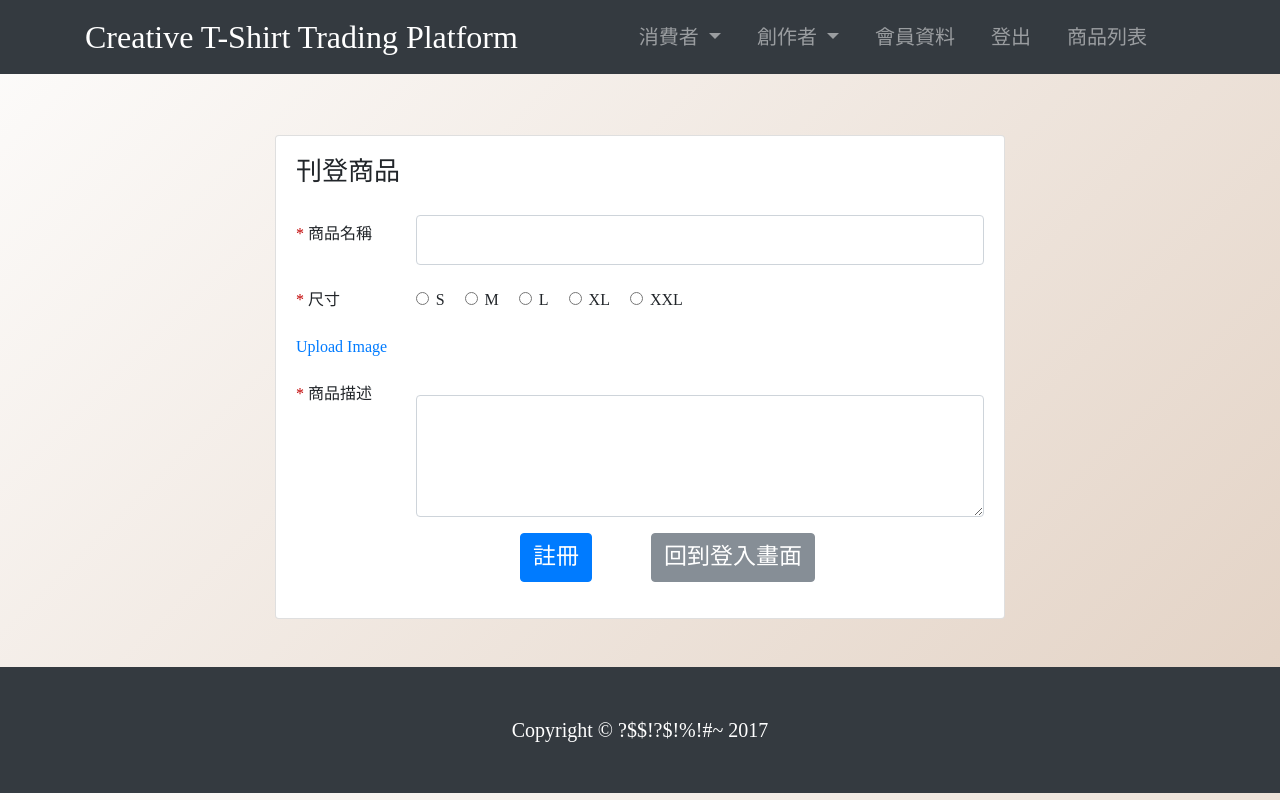
After one commit to DreamingTraveler/PythonXFlask_Web_Development, a Flask app: page /goods/publish_goods in a window 1280 px wide. The commit adds this page. Run offline with Flask 2, Linux system fonts and the light colour scheme; the visitor is signed in with stand-in values (Sample User, id 1); parts of the project's set-up code (start-up, migrations or seed data) failed here and were passed over; some libraries are stand-ins or nearby versions.

```diff
--- a/app.py
+++ b/app.py
@@ -77,6 +77,57 @@ def create_testdata():
             sd; klsdk; lfkps;dlpfl, sp;l
             sdf ;lkl;sdk ;lksd;lkf[pqle[prk '''
         models.db.session.add(goods)
+
+    order = models.Order()
+    order.amount = 881
+    order.purchaser = member
+    models.db.session.add(order)
+
+    order_item = models.OrderItem()
+    order_item.quantity = 1
+    order_item.goods = goods
+    order_item.order = order
+    models.db.session.add(order_item)
+
+    comment1 = models.Comment()
+    comment1.author = member
+    comment1.goods = goods
+    comment1.message = '?????????渣SA{DQ@ㄉ@``CSCf;ll;z;'
+    models.db.session.add(comment1)
+
+    comment2 = models.Comment()
+    comment2.author = member
+    comment2.goods = goods
+    comment2.message = '爛!!!!!!!!!afgbbxvxv豬ad45675O--i092I0U302909JPJR3'
+    models.db.session.add(comment2)
+
+    comment3 = models.Comment()
+    comment3.author = member
+    comment3.goods = goods
+    comment3.message = 'xafaxoooooofafos@肥豬鷹!XXXXXXXXXXXXXXXXXXXXX'
+    models.db.session.add(comment3)
+
+    rating2 = models.Rating()
+    rating2.author = member
+    rating2.for_order_item = order_item
+    rating2.score = 1
+    rating2.message = '爛!!!!!!!!!afasjfjKJEPKRJPO--i092I0U302909JPJR3'
+    models.db.session.add(rating2)
+
+    rating = models.Rating()
+    rating.author = member
+    rating.for_order_item = order_item
+    rating.score = 3
+    rating.message = 'sdogkpa!I@(_)_)UafF())I#){(RU)USJOJIJLKJlj ojroqi *&:((((('
+    models.db.session.add(rating)
+
+    rating2 = models.Rating()
+    rating2.author = member
+    rating2.for_order_item = order_item
+    rating2.score = 1
+    rating2.message = '爛!!!!!!!!!afasjfjKJEPKRJPO--i092I0U302909JPJR3'
+    models.db.session.add(rating2)
+
     models.db.session.commit()
 @app.route('/')
 def index():
--- a/static/css/navigation.css
+++ b/static/css/navigation.css
@@ -5,17 +5,13 @@
 .navbar-brand{
   color:white !important;
   text-align: left;
-  margin-left: 50px;
   font-size: 32px;
-}
-
-.navbar-nav{
-  margin-right: 50px;
 }
 
 .nav-item{
   padding-right: 20px;
   font-size: 20px;
+  cursor: pointer;
 }
 
 .shopping-cart{
--- a/static/css/shop-homepage.css
+++ b/static/css/shop-homepage.css
@@ -35,10 +35,6 @@ p{
 .well{
   margin-top: 25px;
   margin-left: 0px;
-}
-
-.dropdown{
-  margin-top: 30px;
 }
 
 .nav-header{
--- a/static/css/style.css
+++ b/static/css/style.css
@@ -60,3 +60,24 @@ body{
     font-size: 30px;
     margin: 0 10px;
 }
+
+/*---------comment--------------*/
+.page-header{
+    margin-top: 80px;
+}
+
+.comment{
+    margin-top: 10px;
+    border-bottom: 2px dotted #ccc;
+    border-radius: 5px;
+    background-color: #f3ca7833;
+}
+
+.comment-author{
+    font-weight: bold;
+    color: #804040;
+}
+
+#comment-area{
+    margin-top: 20px;
+}
--- a/templates/base/layout.html
+++ b/templates/base/layout.html
@@ -34,11 +34,28 @@
       <div class="collapse navbar-collapse" id="navbarResponsive">
         <ul class="navbar-nav ml-auto">
           {% if current_user.is_authenticated %}
+          <li class="nav-item dropdown">
+            <a class="nav-link dropdown-toggle" id="navbarDropdownMenuLink" data-toggle="dropdown" aria-haspopup="true" aria-expanded="false">
+              消費者
+            </a>
+            <div class="dropdown-menu" aria-labelledby="navbarDropdownMenuLink">
+              <a class="dropdown-item" href="#">訂單記錄</a>
+              <a class="dropdown-item" href="#">購物車</a>
+              <a class="dropdown-item" href="#">已購買的商品</a>
+            </div>
+          </li>
+          <li class="nav-item dropdown">
+            <a class="nav-link dropdown-toggle" id="navbarDropdownMenuLink" data-toggle="dropdown" aria-haspopup="true" aria-expanded="false">
+              創作者
+            </a>
+            <div class="dropdown-menu" aria-labelledby="navbarDropdownMenuLink">
+              <a class="dropdown-item" href="{{ url_for('goods.PublishGoodsView') }}">刊登商品</a>
+              <a class="dropdown-item" href="#">待出售商品</a>
+              <a class="dropdown-item" href="#">已出售商品</a>
+            </div>
+          </li>
           <li class="nav-item">
             <a class="nav-link" href="{{ url_for('membership.ProfileView') }}">會員資料</a>
-          </li>
-          <li class="nav-item">
-            <a class="nav-link">訂單記錄</a>
           </li>
           <li class="nav-item">
             <a class="nav-link" href="{{ url_for('membership.LogoutView') }}">登出</a>
--- /dev/null
+++ b/templates/goods/publish.html
@@ -0,0 +1,69 @@
+{% extends "base/layout.html" %}
+{% block title %}Creative T-Shirt Trading Platform{% endblock %}
+{% block main%}
+<div class="container" style="margin-top: 5rem;">
+    <div class="row justify-content-md-center">
+        <div class="col-md-8 col-md-auto">
+            <div class="card">
+                <div class="card-body">
+                    <form method="POST">
+                        <h4 class="card-title">刊登商品</h4>
+                        <p class="card-text">
+                            <div class="form-group row">
+                                <label class="col-sm-2 col-form-label">
+                                    <span style="color: #C20202;">*</span> 商品名稱</label>
+                                <div class="col-sm-10">
+                                    <input type="text" name="username" class="form-control" maxlength="20" required />
+                                </div>
+                            </div>
+                            <div class="form-group row">
+                                <label class="col-sm-2 col-form-label">
+                                    <span style="color: #C20202;">*</span> 尺寸</label>
+                                <div class="col-sm-10 d-flex align-items-center">
+                                    <div class="form-check" style="margin-bottom: 0">
+                                        <label class="form-check-label" style="margin-right: 1rem;">
+                                            <input type="radio" name="sex" class="form-check-input" value="S"> S
+                                        </label>
+                                        <label class="form-check-label" style="margin-right: 1rem;">
+                                            <input type="radio" name="sex" class="form-check-input" value="M"> M
+                                        </label>
+                                        <label class="form-check-label" style="margin-right: 1rem;">
+                                            <input type="radio" name="sex" class="form-check-input" value="L"> L
+                                        </label>
+                                        <label class="form-check-label" style="margin-right: 1rem;">
+                                            <input type="radio" name="sex" class="form-check-input" value="XL"> XL
+                                        </label>
+                                        <label class="form-check-label" style="margin-right: 1rem;">
+                                            <input type="radio" name="sex" class="form-check-input" value="XXL"> XXL
+                                        </label>
+                                    </div>
+                                </div>
+                            </div>
+                            <div class="form-group">
+                                <a href="javascript:void(0)" onclick="$('#pro-image').click()">Upload Image</a>
+                                <input type="file" id="pro-image" name="pro-image" style="display: none;" class="form-control" multiple>
+                            </div>
+                            <div class="preview-images-zone">
+
+                            </div>
+                            <div class="form-group row">
+                                <label class="col-sm-2 col-form-label">
+                                    <span style="color: #C20202;">*</span> 商品描述</label>
+                                <div class="col-sm-10">
+                                    <textarea class="form-control" name="comment" id="comment-area" rows="3"></textarea>
+                                </div>
+                            </div>
+                            <div class="text-center">
+                                <input type="hidden" name="token" value="{{ token }}">
+                                <button type="submit" class="btn btn-primary">註冊</button>
+                                <a href="{{ url_for('membership.LoginView') }}" class="btn btn-secondary">回到登入畫面</a>
+                            </div>
+                        </p>
+                    </form>
+                </div>
+            </div>
+        </div>
+    </div>
+</div>
+
+{% endblock %}
--- a/views/goods.py
+++ b/views/goods.py
@@ -1,8 +1,9 @@
 import models
 import validators
 import sys
-from flask import Blueprint, request, abort, render_template
+from flask import Blueprint, request, abort, render_template, redirect, url_for
 from flask.views import MethodView
+from flask_login import current_user, login_required
 from flask_validate import validate
 
 
@@ -13,7 +14,7 @@ class GoodsView(MethodView):
 
     def get(self):
         good_type = request.args.get('type')
-        keyword = request.args.get('keyword')
+        keyword = request.args.get('search')
         page = request.args.get('page', 1)
         item_count = request.args.get('count', 15)
         query = models.Goods.query
@@ -26,13 +27,41 @@ class GoodsView(MethodView):
 
         query = query.limit(item_count).offset((int(page)-1) * item_count)
 
-        print(query, file=sys.stdout)
+
         goods_list = query.all()
         goods_total = models.Goods.query.count()
         return render_template('goods/goods.html',
                                goods_list=goods_list,
                                goods_total=goods_total,
                                args=request.args)
+class GoodsDetailView(MethodView):
+    def get(self, goods_id):
+        goods = models.Goods.query.filter_by(id=goods_id).first()
+        goods_comments = models.Comment.query.filter_by(goods_id=goods_id).all()
+
+        return render_template('goods/detail.html', goods=goods, comments=goods_comments)
+
+    @login_required
+    def post(self, goods_id):
+        message = request.form.get('comment')
+        goods = models.Goods.query.filter_by(id=goods_id).first()
+        goods_comments = models.Comment.query.filter_by(goods_id=goods_id).all()
+
+        print(goods, file=sys.stdout)
+        comment = models.Comment()
+        comment.author = current_user
+        comment.goods = goods
+        comment.message = message
+        models.db.session.add(comment)
+        models.db.session.commit()
+
+        return redirect(url_for('goods.GoodsDetailView', goods_id=goods.id))
+
+class PublishGoodsView(MethodView):
+    def get(self):
+        return render_template('goods/publish.html')
 
 
 blueprint.add_url_rule('/', view_func=GoodsView.as_view(GoodsView.__name__))
+blueprint.add_url_rule('/<int:goods_id>', view_func=GoodsDetailView.as_view(GoodsDetailView.__name__))
+blueprint.add_url_rule('/publish_goods', view_func=PublishGoodsView.as_view(PublishGoodsView.__name__))
--- a/views/membership.py
+++ b/views/membership.py
@@ -66,7 +66,7 @@ class RegisterView(MethodView):
 
         models.db.session.add(user)
         models.db.session.commit()
-        return 'Registration successful!'
+        return redirect(url_for('membership.ProfileView'))
 
 class ProfileView(MethodView):
     @login_required
```
Also changed, not shown: models.py (+50 -0 lines), templates/goods/detail.html (added, +106 -0 lines), templates/goods/goods.html (+24 -22 lines).
